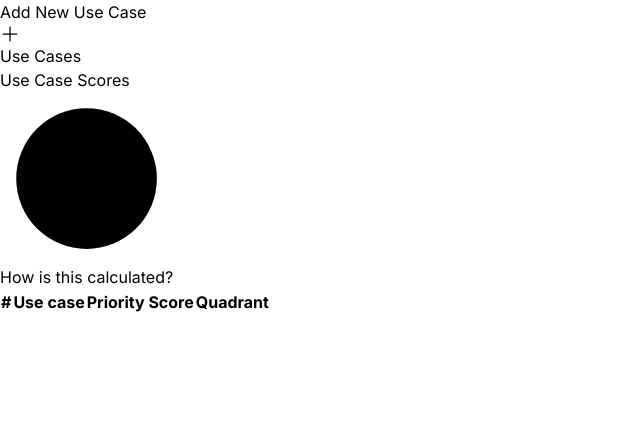
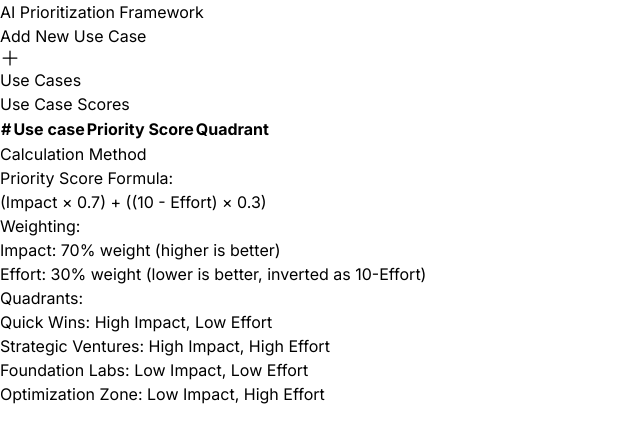
Before and after one commit to Servando1990/ml-frameworks, a Next.js app in the folder ai-framework-demo/: page / in a window 1280 px wide. Shown: the top 442 px of the page, without its empty margins (0-640 px from the left). Built offline with nearby package versions, Linux system fonts and the light colour scheme.

Commit message:
Improve AI Prioritization Framework: Add title, fix edit functionality, and create separate calculation method box

```diff
--- a/ai-framework-demo/src/components/AIPrioritizationFramework.tsx
+++ b/ai-framework-demo/src/components/AIPrioritizationFramework.tsx
@@ -81,7 +81,8 @@ const UseCaseScores = ({ useCases }: UseCaseScoresProps) => {
   const sortedUseCases = [...useCases].sort((a, b) => getPriorityScore(b) - getPriorityScore(a));
 
   return (
-    <table className="w-full border-collapse">
+    <div className="w-full border-collapse">
+      <table className="w-full">
         <thead>
           <tr className="bg-black/5 dark:bg-white/5">
             <th className="text-left p-3">#</th>
@@ -101,6 +102,7 @@ const UseCaseScores = ({ useCases }: UseCaseScoresProps) => {
           ))}
         </tbody>
       </table>
+    </div>
   );
 };
 
@@ -127,9 +129,17 @@ export function AIPrioritizationFramework() {
     setShowForm(false);
   };
 
+  // Function to start editing a use case
+  const startEditingUseCase = (useCase: UseCase) => {
+    setEditingUseCase(useCase);
+    setShowForm(true);
+  };
+
   return (
     <div className="flex flex-col gap-8">
-      <div className="h-[400px] border border-[#F4F5F8]/20 rounded-xl overflow-hidden">
+      <h1 className="text-3xl font-bold text-center mb-6">AI Prioritization Framework</h1>
+
+      <div className="h-[400px] border border-[#F4F5F8]/20 rounded-xl overflow-hidden mt-4">
         <QuadrantChart useCases={useCases} />
       </div>
 
@@ -171,30 +181,47 @@ export function AIPrioritizationFramework() {
                 key={useCase.id}
                 useCase={useCase}
                 onDelete={handleDeleteUseCase}
-                onEdit={(useCase) => {
-                  setEditingUseCase(useCase);
-                  setShowForm(true);
-                }}
+                onEdit={startEditingUseCase}
               />
             ))}
           </ul>
         </div>
       </div>
 
-      <div>
-        <div className="flex items-center justify-between mb-2">
-          <h3 className="text-lg font-semibold">Use Case Scores</h3>
-          <div className="relative inline-block">
-            <button className="flex gap-2 items-center text-sm px-2 py-1 hover:bg-[#F4F5F8]/5 text-[#F4F5F8]/60 rounded-full">
-              <svg xmlns="http://www.w3.org/2000/svg" className="size-4" fill="currentColor" viewBox="0 0 256 256">
-                <path d="M128,24A104,104,0,1,0,232,128,104.11,104.11,0,0,0,128,24Z"></path>
-              </svg>
-              How is this calculated?
-            </button>
+      <div className="grid grid-cols-1 md:grid-cols-3 gap-8">
+        <div className="md:col-span-2">
+          <h3 className="text-lg font-semibold mb-2">Use Case Scores</h3>
+          <div className="overflow-hidden rounded-lg border border-[#F4F5F8]/20">
+            <UseCaseScores useCases={useCases} />
           </div>
         </div>
-        <div className="overflow-hidden rounded-lg border border-[#F4F5F8]/20">
-          <UseCaseScores useCases={useCases} />
+
+        <div className="border border-[#F4F5F8]/20 rounded-lg p-5 bg-black/5 dark:bg-[#F4F5F8]/5 h-fit">
+          <h3 className="text-lg font-semibold mb-3">Calculation Method</h3>
+          <div className="text-sm space-y-3">
+            <div>
+              <p className="font-medium mb-1">Priority Score Formula:</p>
+              <p className="font-mono bg-black/10 dark:bg-white/10 p-2 rounded inline-block">
+                (Impact × 0.7) + ((10 - Effort) × 0.3)
+              </p>
+            </div>
+            <div>
+              <p className="font-medium mb-1">Weighting:</p>
+              <ul className="list-disc pl-5 space-y-1">
+                <li>Impact: 70% weight (higher is better)</li>
+                <li>Effort: 30% weight (lower is better, inverted as 10-Effort)</li>
+              </ul>
+            </div>
+            <div>
+              <p className="font-medium mb-1">Quadrants:</p>
+              <ul className="space-y-1">
+                <li><span className="inline-block w-3 h-3 bg-[#16a34a] mr-2 rounded-full"></span>Quick Wins: High Impact, Low Effort</li>
+                <li><span className="inline-block w-3 h-3 bg-[#2563eb] mr-2 rounded-full"></span>Strategic Ventures: High Impact, High Effort</li>
+                <li><span className="inline-block w-3 h-3 bg-[#ca8a04] mr-2 rounded-full"></span>Foundation Labs: Low Impact, Low Effort</li>
+                <li><span className="inline-block w-3 h-3 bg-[#dc2626] mr-2 rounded-full"></span>Optimization Zone: Low Impact, High Effort</li>
+              </ul>
+            </div>
+          </div>
         </div>
       </div>
     </div>
--- a/ai-framework-demo/src/components/UseCaseForm.tsx
+++ b/ai-framework-demo/src/components/UseCaseForm.tsx
@@ -137,6 +137,8 @@ export function UseCaseForm({ onSubmit, onCancel, initialUseCase }: UseCaseFormP
   const [formData, setFormData] = useState<Partial<UseCase>>({
     name: initialUseCase?.name || '',
     description: initialUseCase?.description || '',
+    impact: initialUseCase?.impact,
+    effort: initialUseCase?.effort,
     answers: initialUseCase?.answers || {}
   });
 
@@ -194,6 +196,61 @@ export function UseCaseForm({ onSubmit, onCancel, initialUseCase }: UseCaseFormP
   };
 
   const handleSubmit = () => {
+    // If we're editing an existing use case and have impact and effort values, use those
+    if (initialUseCase?.impact && initialUseCase?.effort) {
+      onSubmit({
+        name: formData.name as string,
+        description: formData.description as string,
+        impact: initialUseCase.impact,
+        effort: initialUseCase.effort,
+        answers: formData.answers as Record<string, string>
+      });
+      return;
+    }
+
+    /**
+     * CALCULATION METHOD DOCUMENTATION
+     *
+     * The AI Prioritization Framework uses a weighted scoring system to calculate
+     * priority scores for each use case based on impact and effort.
+     *
+     * OVERALL FORMULA:
+     * Priority Score = (Impact × 0.7) + ((10 - Effort) × 0.3)
+     *
+     * IMPACT CALCULATION (70% weight):
+     * Impact is calculated from the following factors:
+     * 1. AI Improvement: How much AI would improve task quality
+     * 2. Competitive Advantage: Business differentiation potential
+     * 3. Employee Percentage: What % of employees perform this task
+     * 4. Task Frequency: How often the task is performed
+     * 5. ROI Timeframe: Expected return on investment period
+     * 6. Finite Inputs: Whether there's a finite set of inputs
+     * 7. Async Responses: Whether async responses are acceptable
+     * 8. Performance Needs: Large scale or low latency requirements
+     *
+     * EFFORT CALCULATION (30% weight, inverted):
+     * Effort is calculated from the following factors:
+     * 1. Time Consuming: How time-intensive the task is
+     * 2. Data Sources: Number of data sources involved
+     * 3. Data Sensitivity: Level of data sensitivity/regulation
+     * 4. Implementation Time: Estimated time to implement
+     * 5. Scalability: Required scale of the solution
+     * 6. Self Operation: Comfort with self-operating services
+     * 7. Implementation Type: Type of implementation needed
+     *
+     * SCORING METHODOLOGY:
+     * - Most questions are scored on a 0-4 scale based on option position
+     * - Special questions have custom scoring (e.g., Yes/No questions)
+     * - Scores are averaged and scaled to a 1-10 range
+     * - Final priority score is weighted: 70% impact, 30% inverted effort
+     *
+     * QUADRANT PLACEMENT:
+     * - Quick Wins: High Impact (≥5), Low Effort (<5)
+     * - Strategic Ventures: High Impact (≥5), High Effort (≥5)
+     * - Foundation Labs: Low Impact (<5), Low Effort (<5)
+     * - Optimization Zone: Low Impact (<5), High Effort (≥5)
+     */
+
     // Calculate impact score based on relevant questions (0-10 scale)
     const impactFactors = [
       formData.answers?.aiImprovement,
```
Lines whose indentation alone changed are shown as unchanged.
